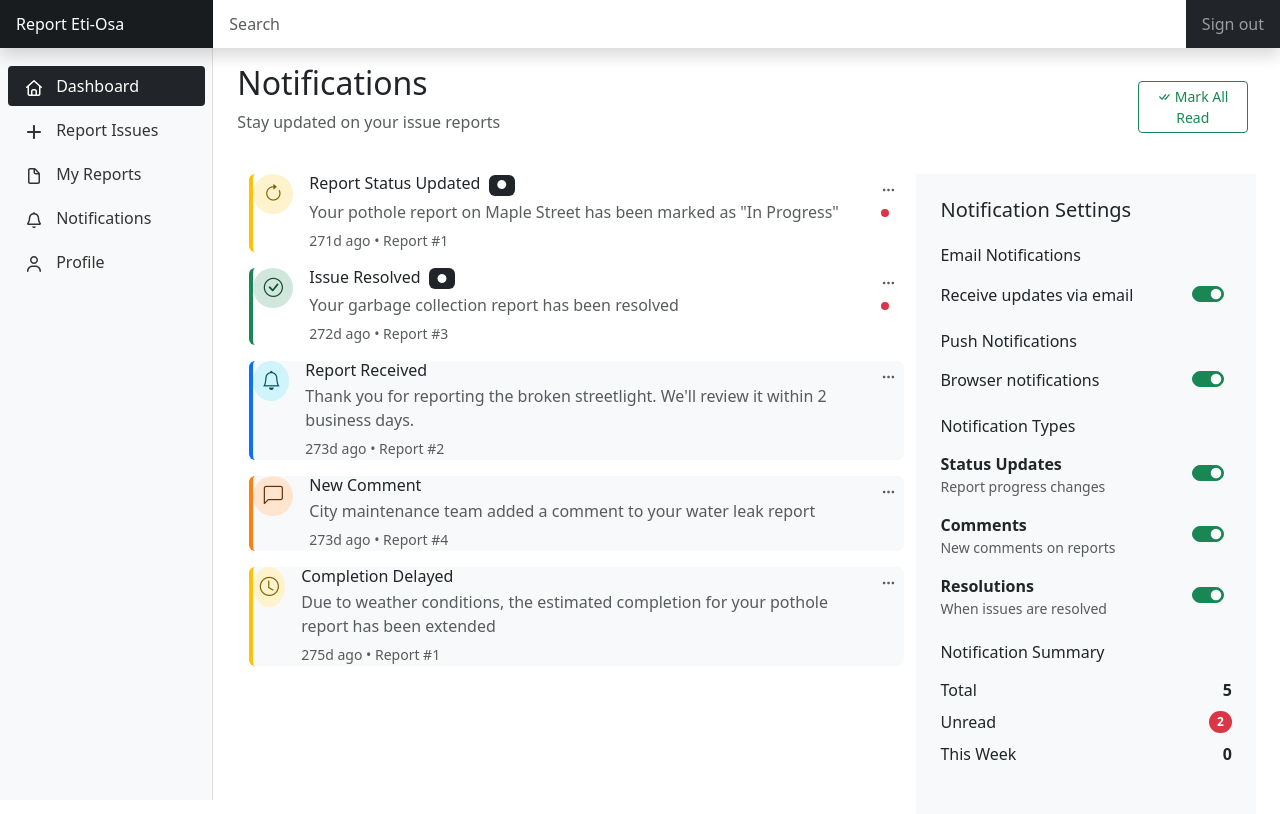
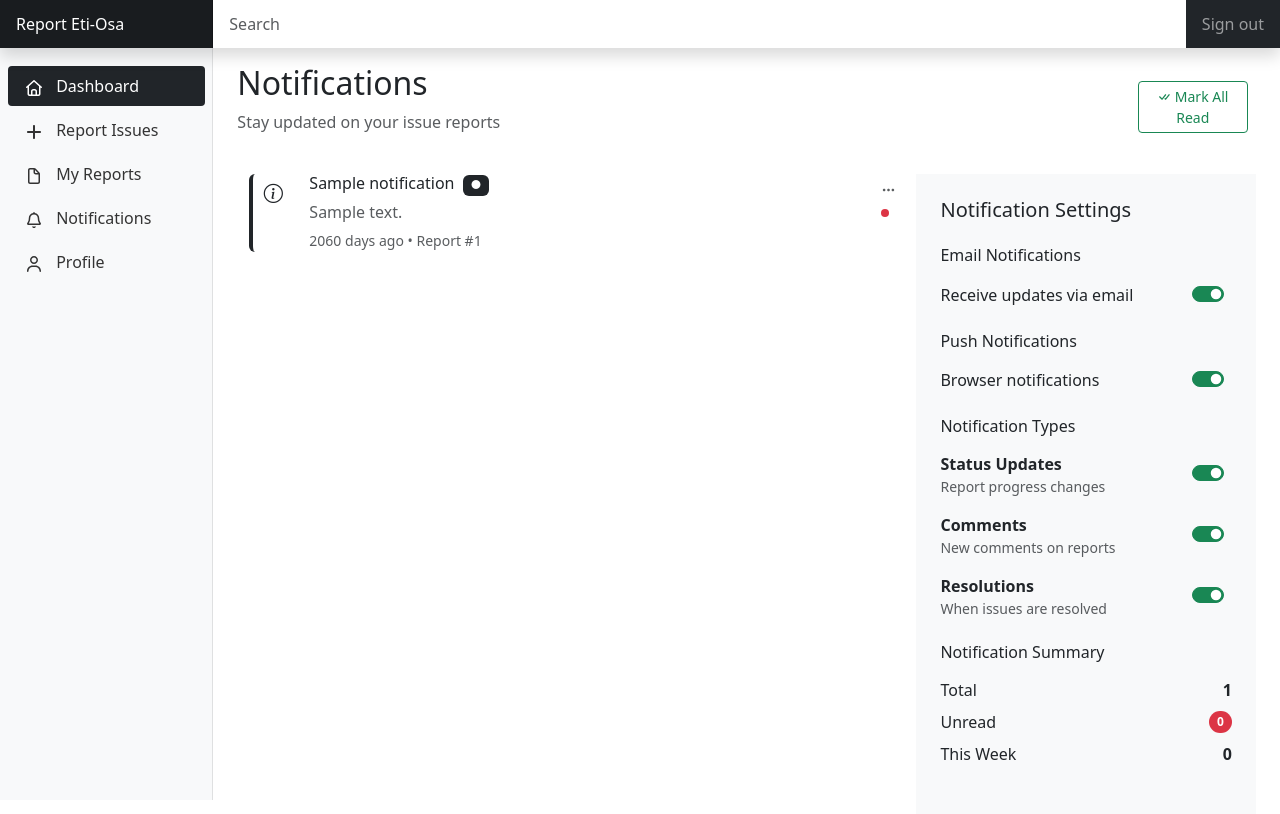
Before and after one commit to nnamdiindu/Report_Eti-Osa, a Flask app: template templates/notifications.html in a window 1280 px wide. Run offline with Flask 3, Linux system fonts and the light colour scheme; the template is opened without the code that fills it: most values are stand-ins (such as "Sample title", 1, 10 or a date in 2020); some libraries are stand-ins or nearby versions.

Commit message:
Modify template to read notifications from dB and render specific colour in notification divs

```diff
--- a/templates/notifications.html
+++ b/templates/notifications.html
@@ -3,7 +3,6 @@
 {% block css_style %}
 <link rel="stylesheet" href="../static/css/notifications.css">
 {% endblock %}
-
 
 {% block content %}
 <div class="d-flex justify-content-between flex-wrap flex-md-nowrap align-items-center pt-3 pb-2 mb-3">
@@ -30,152 +29,82 @@
     <div class="row">
         <!-- Main Notifications Panel -->
         <div class="col-lg-8 col-md-7">
-
             <!-- Notifications List -->
             <div class="notifications-list">
-                <!-- Report Status Updated -->
-                <div class="notification-item status-updated mb-3 rounded position-relative notification-unread">
+                {% if notifications %}
+                    {% for notification in notifications %}
+                    <div class="notification-item mb-3 rounded position-relative {{ 'notification-unread' if not notification.is_read else '' }} {{ notification.type.replace('_', '-') }}">
                         <div class="d-flex">
-                        <div class="notification-icon icon-status me-3">
-                            <i class="bi bi-arrow-clockwise"></i>
+                            <!-- Dynamic icon based on notification type -->
+                            <div class="notification-icon me-3">
+                                {% if notification.type == 'status_update' %}
+                                    <i class="bi bi-arrow-clockwise icon-status"></i>
+                                {% elif notification.type == 'issue_resolved' %}
+                                    <i class="bi bi-check-circle icon-resolved"></i>
+                                {% elif notification.type == 'report_received' %}
+                                    <i class="bi bi-bell icon-received"></i>
+                                {% elif notification.type == 'new_comment' %}
+                                    <i class="bi bi-chat-left icon-comment"></i>
+                                {% elif notification.type == 'completion_delayed' %}
+                                    <i class="bi bi-clock icon-delayed"></i>
+                                {% elif notification.type == 'report_assigned' %}
+                                    <i class="bi bi-person-check icon-assigned"></i>
+                                {% else %}
+                                    <i class="bi bi-info-circle icon-default"></i>
+                                {% endif %}
                             </div>
+
                             <div class="flex-grow-1">
                                 <div class="d-flex justify-content-between align-items-start">
                                     <div>
-                                    <h6 class="mb-1">Report Status Updated <span class="badge bg-dark ms-1">●</span>
+                                        <h6 class="mb-1">
+                                            {{ notification.title }}
+                                            {% if not notification.is_read %}
+                                                <span class="badge bg-dark ms-1">●</span>
+                                            {% endif %}
                                         </h6>
-                                    <p class="mb-1 text-muted">Your pothole report on Maple Street has been marked as
-                                        "In Progress"</p>
-                                    <small class="text-muted">271d ago • Report #1</small>
+                                        <p class="mb-1 text-muted">{{ notification.message }}</p>
+                                        <small class="text-muted">
+                                            {{ notification.created_at|timeago }}
+                                            {% if notification.report_id %}
+                                                • Report #{{ notification.report_id }}
+                                            {% endif %}
+                                        </small>
                                     </div>
+
+                                    <!-- Actions dropdown -->
                                     <div class="dropdown">
                                         <button class="btn btn-link btn-sm text-muted" data-bs-toggle="dropdown">
                                             <i class="bi bi-three-dots"></i>
                                         </button>
                                         <ul class="dropdown-menu">
-                                        <li><a class="dropdown-item" href="#"><i
-                                                    class="bi bi-arrow-clockwise me-2"></i>Mark as Read</a></li>
-                                        <li><a class="dropdown-item text-danger" href="#"><i
-                                                    class="bi bi-trash me-2"></i>Delete</a></li>
+                                            {% if not notification.is_read %}
+                                            <li>
+                                                <a class="dropdown-item mark-read" href="#" data-notification-id="{{ notification.id }}">
+                                                    <i class="bi bi-check me-2"></i>Mark as Read
+                                                </a>
+                                            </li>
+                                            {% endif %}
+                                            <li>
+                                                <a class="dropdown-item text-danger delete-notification" href="#" data-notification-id="{{ notification.id }}">
+                                                    <i class="bi bi-trash me-2"></i>Delete
+                                                </a>
+                                            </li>
                                         </ul>
                                     </div>
                                 </div>
                             </div>
                         </div>
                     </div>
-
-                <!-- Issue Resolved -->
-                <div class="notification-item issue-resolved mb-3 rounded position-relative notification-unread">
-                    <div class="d-flex">
-                        <div class="notification-icon icon-resolved me-3">
-                            <i class="bi bi-check-circle"></i>
+                    {% endfor %}
+                {% else %}
+                    <!-- Empty state -->
+                    <div class="text-center py-5">
+                        <i class="bi bi-bell-slash" style="font-size: 3rem; color: #6c757d;"></i>
+                        <h4 class="mt-3 text-muted">No notifications yet</h4>
+                        <p class="text-muted">When you submit reports, you'll receive updates here.</p>
                     </div>
-                        <div class="flex-grow-1">
-                            <div class="d-flex justify-content-between align-items-start">
-                                <div>
-                                    <h6 class="mb-1">Issue Resolved <span class="badge bg-dark ms-1">●</span></h6>
-                                    <p class="mb-1 text-muted">Your garbage collection report has been resolved</p>
-                                    <small class="text-muted">272d ago • Report #3</small>
-                                </div>
-                                <div class="dropdown">
-                                    <button class="btn btn-link btn-sm text-muted" data-bs-toggle="dropdown">
-                                        <i class="bi bi-three-dots"></i>
-                                    </button>
-                                    <ul class="dropdown-menu">
-                                        <li><a class="dropdown-item" href="#"><i
-                                                    class="bi bi-arrow-clockwise me-2"></i>Mark as Read</a></li>
-                                        <li><a class="dropdown-item text-danger" href="#"><i
-                                                    class="bi bi-trash me-2"></i>Delete</a></li>
-                                    </ul>
-                                </div>
-                            </div>
-                        </div>
-                    </div>
-                </div>
-
-                <!-- Report Received -->
-                <div class="notification-item report-received mb-3 rounded position-relative">
-                    <div class="d-flex">
-                        <div class="notification-icon icon-received me-3">
-                            <i class="bi bi-bell"></i>
-                        </div>
-                        <div class="flex-grow-1">
-                            <div class="d-flex justify-content-between align-items-start">
-                                <div>
-                                    <h6 class="mb-1">Report Received</h6>
-                                    <p class="mb-1 text-muted">Thank you for reporting the broken streetlight. We'll
-                                        review it within 2 business days.</p>
-                                    <small class="text-muted">273d ago • Report #2</small>
-                                </div>
-                                <div class="dropdown">
-                                    <button class="btn btn-link btn-sm text-muted" data-bs-toggle="dropdown">
-                                        <i class="bi bi-three-dots"></i>
-                                    </button>
-                                    <ul class="dropdown-menu">
-                                        <li><a class="dropdown-item text-danger" href="#"><i
-                                                    class="bi bi-trash me-2"></i>Delete</a></li>
-                                    </ul>
-                                </div>
-                            </div>
-                        </div>
-                    </div>
-                </div>
-
-                <!-- New Comment -->
-                <div class="notification-item new-comment mb-3 rounded position-relative">
-                    <div class="d-flex">
-                        <div class="notification-icon icon-comment me-3">
-                            <i class="bi bi-chat-left"></i>
-                        </div>
-                        <div class="flex-grow-1">
-                            <div class="d-flex justify-content-between align-items-start">
-                                <div>
-                                    <h6 class="mb-1">New Comment</h6>
-                                    <p class="mb-1 text-muted">City maintenance team added a comment to your water leak
-                                        report</p>
-                                    <small class="text-muted">273d ago • Report #4</small>
-                                </div>
-                                <div class="dropdown">
-                                    <button class="btn btn-link btn-sm text-muted" data-bs-toggle="dropdown">
-                                        <i class="bi bi-three-dots"></i>
-                                    </button>
-                                    <ul class="dropdown-menu">
-                                        <li><a class="dropdown-item text-danger" href="#"><i
-                                                    class="bi bi-trash me-2"></i>Delete</a></li>
-                                    </ul>
-                                </div>
-                            </div>
-                        </div>
-                    </div>
-                </div>
-
-                <!-- Completion Delayed -->
-                <div class="notification-item completion-delayed mb-3 rounded position-relative">
-                    <div class="d-flex">
-                        <div class="notification-icon icon-delayed me-3">
-                            <i class="bi bi-clock"></i>
-                        </div>
-                        <div class="flex-grow-1">
-                            <div class="d-flex justify-content-between align-items-start">
-                                <div>
-                                    <h6 class="mb-1">Completion Delayed</h6>
-                                    <p class="mb-1 text-muted">Due to weather conditions, the estimated completion for
-                                        your pothole report has been extended</p>
-                                    <small class="text-muted">275d ago • Report #1</small>
-                                </div>
-                                <div class="dropdown">
-                                    <button class="btn btn-link btn-sm text-muted" data-bs-toggle="dropdown">
-                                        <i class="bi bi-three-dots"></i>
-                                    </button>
-                                    <ul class="dropdown-menu">
-                                        <li><a class="dropdown-item text-danger" href="#"><i
-                                                    class="bi bi-trash me-2"></i>Delete</a></li>
-                                    </ul>
-                                </div>
-                            </div>
-                        </div>
-                    </div>
-                </div>
+                {% endif %}
             </div>
         </div>
 
@@ -250,17 +179,17 @@
 
                 <div class="d-flex justify-content-between align-items-center mb-2">
                     <span>Total</span>
-                    <span class="fw-bold">5</span>
+                    <span class="fw-bold">{{ notifications|length }}</span>
                 </div>
 
                 <div class="d-flex justify-content-between align-items-center mb-2">
                     <span>Unread</span>
-                    <span class="notification-summary-badge">2</span>
+                    <span class="notification-summary-badge">{{ notifications|selectattr('is_read', 'equalto', False)|list|length }}</span>
                 </div>
 
                 <div class="d-flex justify-content-between align-items-center">
                     <span>This Week</span>
-                    <span class="fw-bold">0</span>
+                    <span class="fw-bold">{{ notifications|selectattr('created_at', 'ge', (moment().startOf('week')))|list|length if moment else 0 }}</span>
                 </div>
             </div>
         </div>
@@ -270,71 +199,127 @@
 <script src="https://cdnjs.cloudflare.com/ajax/libs/bootstrap/5.3.0/js/bootstrap.bundle.min.js"></script>
 <script>
     // Mark all as read functionality
-    document.getElementById('mark-all-read').addEventListener('click', function () {
+    document.getElementById('mark-all-read').addEventListener('click', function (e) {
+        e.preventDefault();
+
+        // Here you would make an AJAX call to mark all notifications as read
+        fetch('/mark_all_notifications_read', {
+            method: 'POST',
+            headers: {
+                'Content-Type': 'application/json',
+            }
+        })
+        .then(response => response.json())
+        .then(data => {
+            if (data.success) {
                 const unreadItems = document.querySelectorAll('.notification-unread');
                 unreadItems.forEach(item => {
                     item.classList.remove('notification-unread');
+                    // Remove unread badge
+                    const badge = item.querySelector('.badge.bg-dark');
+                    if (badge) badge.remove();
                 });
 
-        // Update unread count
-        const unreadCount = document.getElementById('unread-count');
-        unreadCount.textContent = '0 unread';
-        unreadCount.classList.remove('bg-secondary');
-        unreadCount.classList.add('bg-success');
+                // Update unread count in summary
+                document.querySelector('.notification-summary-badge').textContent = '0';
+
+                // Show success message
+                alert('All notifications marked as read');
+            }
+        })
+        .catch(error => {
+            console.error('Error:', error);
+            alert('Failed to mark notifications as read');
+        });
     });
 
     // Individual notification actions
-    document.querySelectorAll('.dropdown-item').forEach(item => {
-        item.addEventListener('click', function (e) {
+    document.addEventListener('click', function(e) {
+        // Mark as read functionality
+        if (e.target.closest('.mark-read')) {
             e.preventDefault();
-            const action = this.textContent.trim();
+            const link = e.target.closest('.mark-read');
+            const notificationId = link.getAttribute('data-notification-id');
 
-            if (action.includes('Mark as Read')) {
-                const notification = this.closest('.notification-item');
+            fetch(`/mark_notification_read/${notificationId}`, {
+                method: 'POST',
+                headers: {
+                    'Content-Type': 'application/json',
+                }
+            })
+            .then(response => response.json())
+            .then(data => {
+                if (data.success) {
+                    const notification = link.closest('.notification-item');
                     notification.classList.remove('notification-unread');
 
+                    // Remove unread badge
+                    const badge = notification.querySelector('.badge.bg-dark');
+                    if (badge) badge.remove();
+
+                    // Remove "Mark as Read" option from dropdown
+                    link.parentElement.remove();
+
                     // Update unread count
-                const unreadItems = document.querySelectorAll('.notification-unread').length;
-                const unreadCount = document.getElementById('unread-count');
-                unreadCount.textContent = `${unreadItems} unread`;
+                    const currentUnread = parseInt(document.querySelector('.notification-summary-badge').textContent);
+                    document.querySelector('.notification-summary-badge').textContent = Math.max(0, currentUnread - 1);
+                }
+            })
+            .catch(error => {
+                console.error('Error:', error);
+                alert('Failed to mark notification as read');
+            });
+        }
 
-                if (unreadItems === 0) {
-                    unreadCount.classList.remove('bg-secondary');
-                    unreadCount.classList.add('bg-success');
+        // Delete functionality
+        if (e.target.closest('.delete-notification')) {
+            e.preventDefault();
+            if (confirm('Are you sure you want to delete this notification?')) {
+                const link = e.target.closest('.delete-notification');
+                const notificationId = link.getAttribute('data-notification-id');
+
+                fetch(`/delete_notification/${notificationId}`, {
+                    method: 'DELETE',
+                    headers: {
+                        'Content-Type': 'application/json',
                     }
-            } else if (action.includes('Delete')) {
-                const notification = this.closest('.notification-item');
+                })
+                .then(response => response.json())
+                .then(data => {
+                    if (data.success) {
+                        const notification = link.closest('.notification-item');
+                        const wasUnread = notification.classList.contains('notification-unread');
+
                         notification.style.opacity = '0.5';
                         setTimeout(() => {
                             notification.remove();
 
                             // Update counts
                             const totalItems = document.querySelectorAll('.notification-item').length;
-                    const unreadItems = document.querySelectorAll('.notification-unread').length;
-
-                    // Update summary
                             document.querySelector('.mb-4:last-child .d-flex:nth-child(2) .fw-bold').textContent = totalItems;
 
-                    const unreadCount = document.getElementById('unread-count');
-                    unreadCount.textContent = `${unreadItems} unread`;
-
-                    if (unreadItems === 0) {
-                        unreadCount.classList.remove('bg-secondary');
-                        unreadCount.classList.add('bg-success');
+                            if (wasUnread) {
+                                const currentUnread = parseInt(document.querySelector('.notification-summary-badge').textContent);
+                                document.querySelector('.notification-summary-badge').textContent = Math.max(0, currentUnread - 1);
                             }
                         }, 300);
                     }
+                })
+                .catch(error => {
+                    console.error('Error:', error);
+                    alert('Failed to delete notification');
                 });
+            }
+        }
     });
 
     // Toggle switch animations
     document.querySelectorAll('.form-check-input').forEach(toggle => {
         toggle.addEventListener('change', function () {
-            // Add visual feedback
-            this.parentElement.style.transform = 'scale(0.95)';
+            this.style.transform = 'scale(0.85)';
             setTimeout(() => {
-                this.parentElement.style.transform = 'scale(1)';
-            }, 100);
+                this.style.transform = 'scale(1)';
+            }, 150);
         });
     });
 </script>
```
Lines whose indentation alone changed are shown as unchanged.
